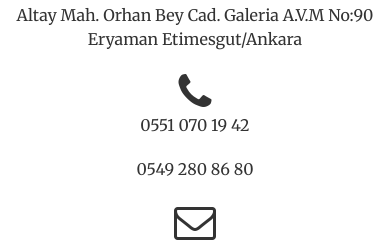
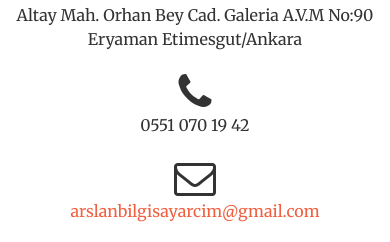
Before and after one commit to bilgisayarcim/bilgisayarcim.github.io, a website: page index.html in a window 390 px wide. Shown: the part 2079-2321 px from the top of the page. Drawn offline with nearby package versions, Linux system fonts and the light colour scheme; grey boxes are pictures that could not be loaded.

Commit message:
remove 5492808680 phone

```diff
--- a/index.html
+++ b/index.html
@@ -144,7 +144,6 @@
                 <div class="col-lg-4 col-lg-offset-2 text-center">
                     <i class="fa fa-phone fa-3x sr-contact"></i>
                     <p>0551 070 19 42</p>
-                    <p>0549 280 86 80</p>
                 </div>
                 <div class="col-lg-4 text-center">
                     <i class="fa fa-envelope-o fa-3x sr-contact"></i>
```
